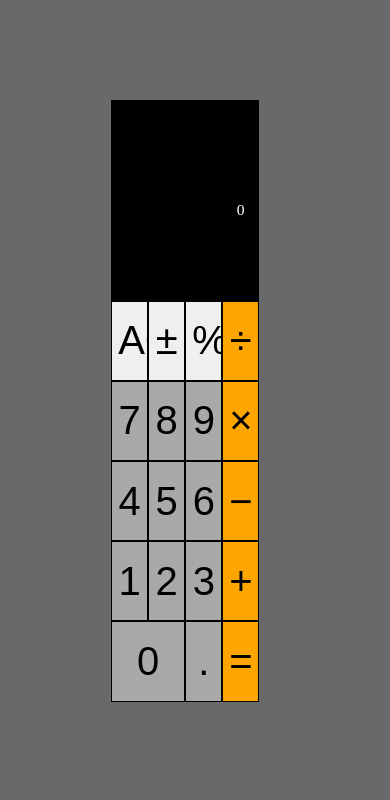
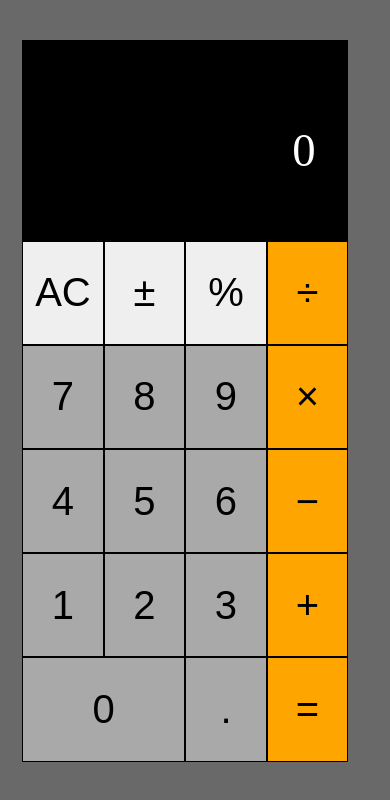
Before and after one commit to CBStanley12/react-calculator, a React (Create React App) app: page / in a window 390 px wide. Shown: the top 800 px of the page. Built offline with nearby package versions, Linux system fonts and the light colour scheme; a web font is replaced by a local one.

Commit message:
feat: responsive media query for small screens

```diff
--- a/src/App.css
+++ b/src/App.css
@@ -67,3 +67,13 @@ button:hover {
 button:focus { outline: 0; }
 .num { background-color: #A9A9A9; }
 .oper { background-color: orange; }
+
+/* Responsive for Small Screens */
+@media only screen and (max-width: 767px) {
+  .container{
+    grid-template-columns: 6% repeat(4, 22%) 6%;
+    grid-template-rows: 5% 5% 20% repeat(5, 13%) 5%;
+  }
+  #dis { font-size: 12vw; }
+  #eq { font-size: 4vw; }
+}
```
